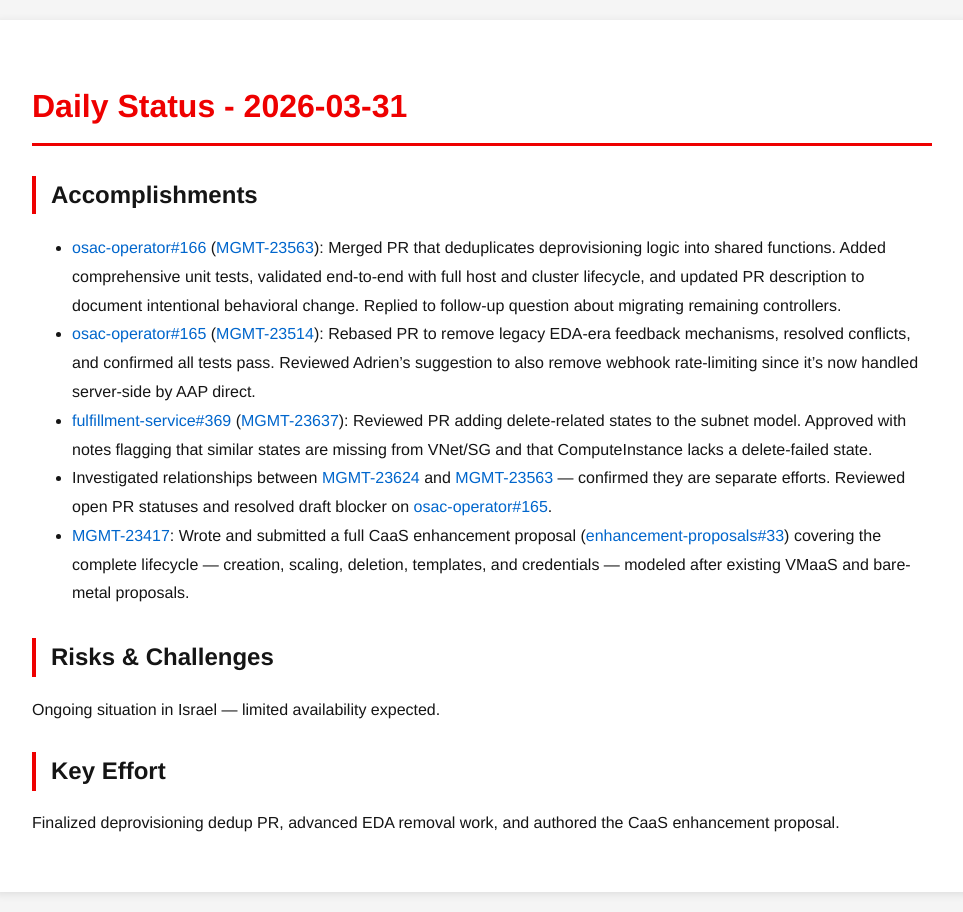
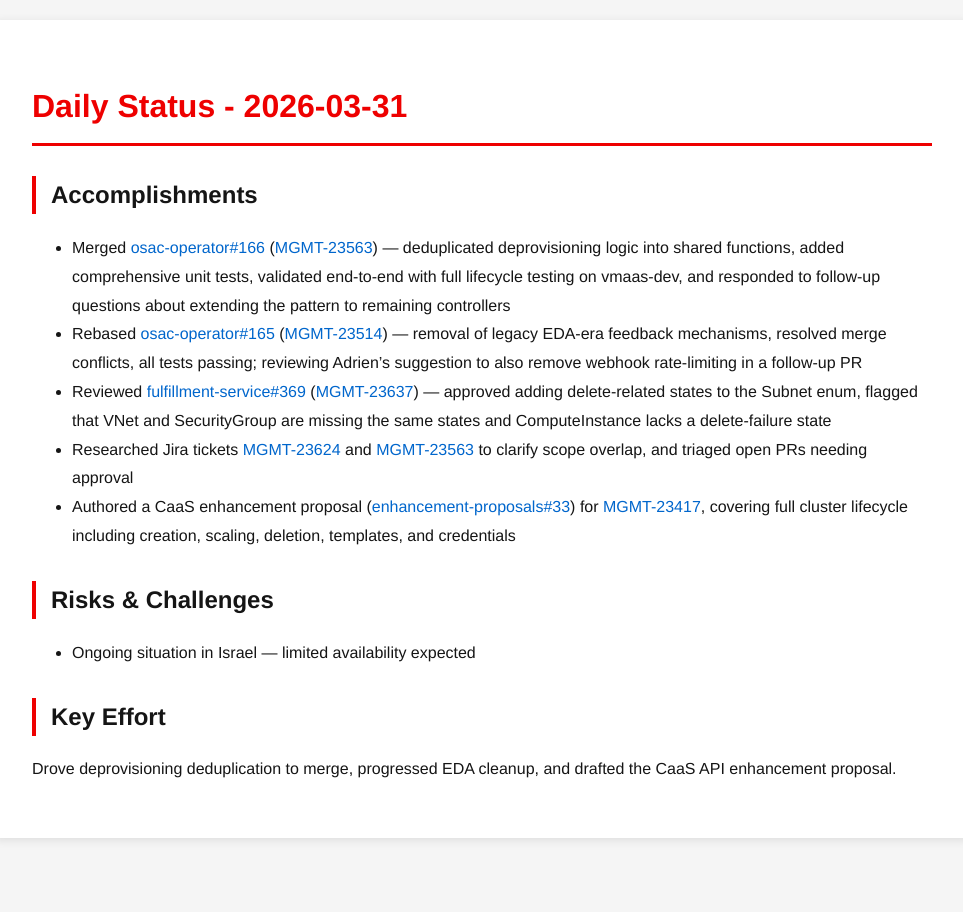
Before and after one commit to tzvatot/daily-status, a Jekyll site: the page built from 2026-03-31.md, in a window 1280 px wide. Shown: the whole page, without its empty margins (158-1121 px from the left). Built offline with Jekyll 4.4.1, drawn with Linux system fonts in a browser that asks for light colours.

Commit message:
Daily status update - 2026-03-31

```diff
--- a/2026-03-31.md
+++ b/2026-03-31.md
@@ -7,14 +7,14 @@
 # Daily Status - 2026-03-31
 
 ## Accomplishments
-- [osac-operator#166](https://github.com/osac-project/osac-operator/pull/166) ([MGMT-23563](https://issues.redhat.com/browse/MGMT-23563)): Merged PR that deduplicates deprovisioning logic into shared functions. Added comprehensive unit tests, validated end-to-end with full host and cluster lifecycle, and updated PR description to document intentional behavioral change. Replied to follow-up question about migrating remaining controllers.
-- [osac-operator#165](https://github.com/osac-project/osac-operator/pull/165) ([MGMT-23514](https://issues.redhat.com/browse/MGMT-23514)): Rebased PR to remove legacy EDA-era feedback mechanisms, resolved conflicts, and confirmed all tests pass. Reviewed Adrien's suggestion to also remove webhook rate-limiting since it's now handled server-side by AAP direct.
-- [fulfillment-service#369](https://github.com/osac-project/fulfillment-service/pull/369) ([MGMT-23637](https://issues.redhat.com/browse/MGMT-23637)): Reviewed PR adding delete-related states to the subnet model. Approved with notes flagging that similar states are missing from VNet/SG and that ComputeInstance lacks a delete-failed state.
-- Investigated relationships between [MGMT-23624](https://issues.redhat.com/browse/MGMT-23624) and [MGMT-23563](https://issues.redhat.com/browse/MGMT-23563) — confirmed they are separate efforts. Reviewed open PR statuses and resolved draft blocker on [osac-operator#165](https://github.com/osac-project/osac-operator/pull/165).
-- [MGMT-23417](https://issues.redhat.com/browse/MGMT-23417): Wrote and submitted a full CaaS enhancement proposal ([enhancement-proposals#33](https://github.com/osac-project/enhancement-proposals/pull/33)) covering the complete lifecycle — creation, scaling, deletion, templates, and credentials — modeled after existing VMaaS and bare-metal proposals.
+- Merged [osac-operator#166](https://github.com/osac-project/osac-operator/pull/166) ([MGMT-23563](https://issues.redhat.com/browse/MGMT-23563)) — deduplicated deprovisioning logic into shared functions, added comprehensive unit tests, validated end-to-end with full lifecycle testing on vmaas-dev, and responded to follow-up questions about extending the pattern to remaining controllers
+- Rebased [osac-operator#165](https://github.com/osac-project/osac-operator/pull/165) ([MGMT-23514](https://issues.redhat.com/browse/MGMT-23514)) — removal of legacy EDA-era feedback mechanisms, resolved merge conflicts, all tests passing; reviewing Adrien's suggestion to also remove webhook rate-limiting in a follow-up PR
+- Reviewed [fulfillment-service#369](https://github.com/osac-project/fulfillment-service/pull/369) ([MGMT-23637](https://issues.redhat.com/browse/MGMT-23637)) — approved adding delete-related states to the Subnet enum, flagged that VNet and SecurityGroup are missing the same states and ComputeInstance lacks a delete-failure state
+- Researched Jira tickets [MGMT-23624](https://issues.redhat.com/browse/MGMT-23624) and [MGMT-23563](https://issues.redhat.com/browse/MGMT-23563) to clarify scope overlap, and triaged open PRs needing approval
+- Authored a CaaS enhancement proposal ([enhancement-proposals#33](https://github.com/osac-project/enhancement-proposals/pull/33)) for [MGMT-23417](https://issues.redhat.com/browse/MGMT-23417), covering full cluster lifecycle including creation, scaling, deletion, templates, and credentials
 
 ## Risks & Challenges
-Ongoing situation in Israel — limited availability expected.
+- Ongoing situation in Israel — limited availability expected
 
 ## Key Effort
-Finalized deprovisioning dedup PR, advanced EDA removal work, and authored the CaaS enhancement proposal.
+Drove deprovisioning deduplication to merge, progressed EDA cleanup, and drafted the CaaS API enhancement proposal.
```
